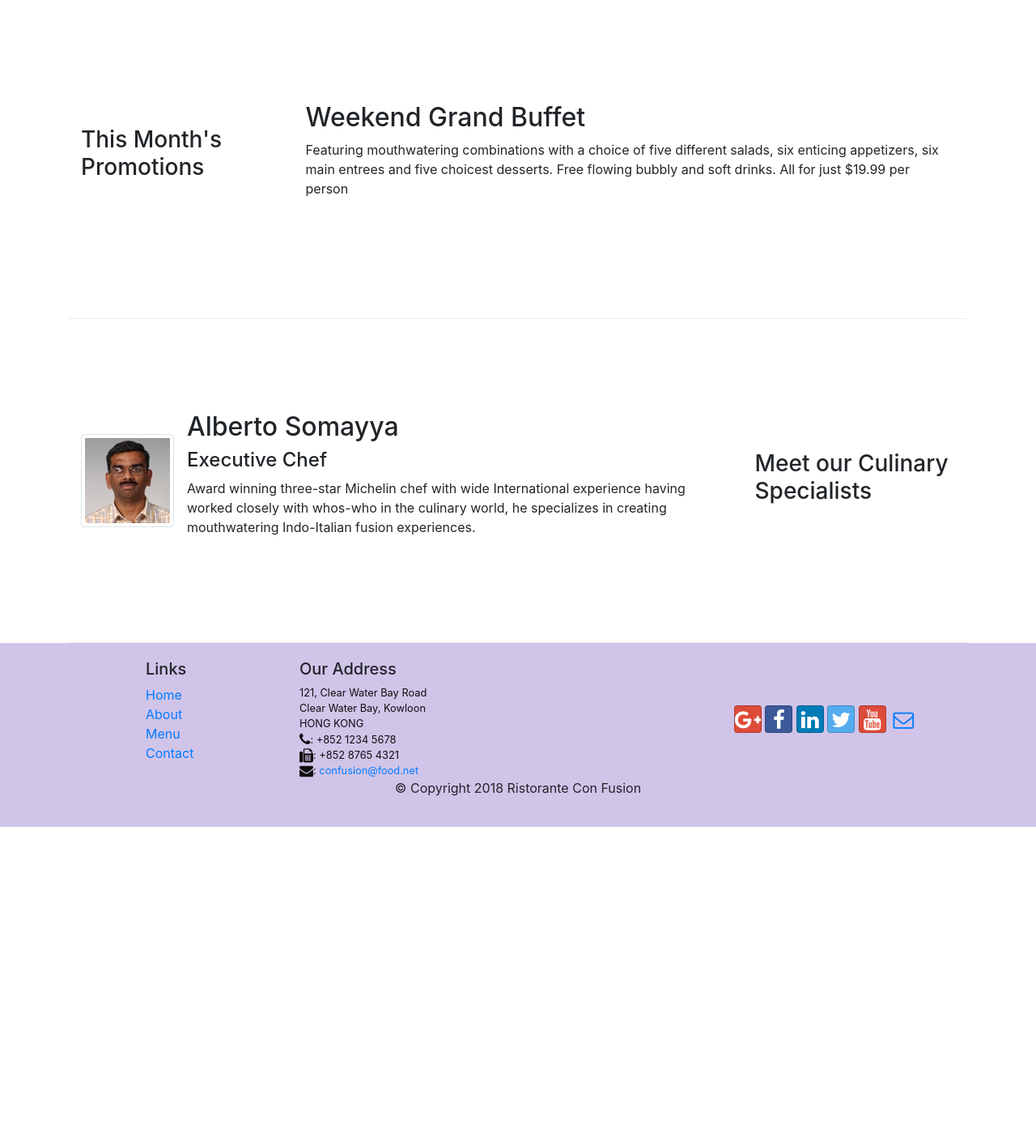
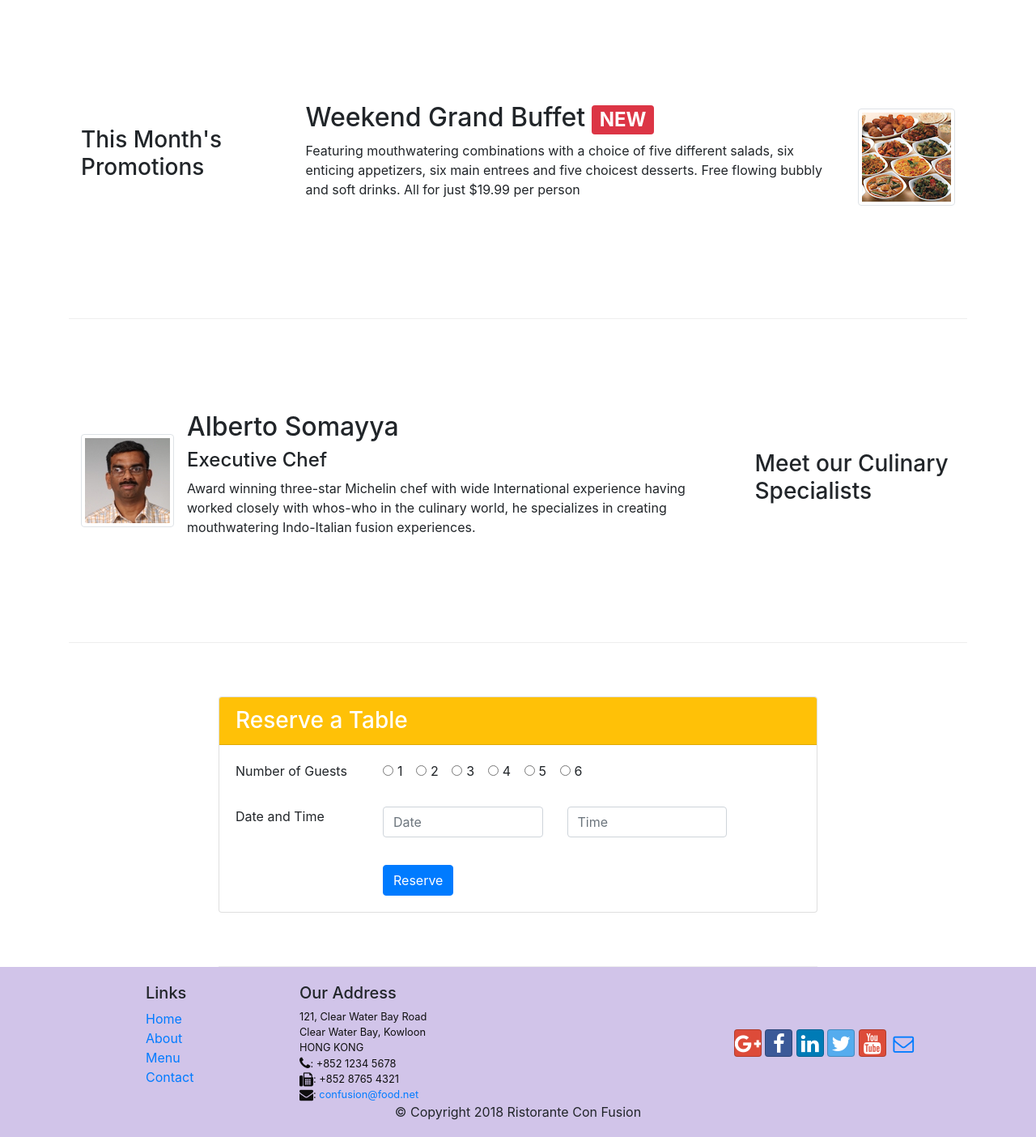
Before and after one commit to lakshyajit165/bootstrap_coursera, a website: page index.html in a window 1280 px wide. Shown: the part 740-2144 px from the top of the page at 81% size. Before the commit the page ends 1761 px from the top, so only its background shows below. Drawn offline with nearby package versions, Linux system fonts and the light colour scheme.

Commit message:
Assignment 2

```diff
--- a/css/styles.css
+++ b/css/styles.css
@@ -30,7 +30,13 @@ body{
     background: #9575CD ;
     color:floralwhite;
 }
-
+.badge{
+    margin-left:8px;
+}
+#table_link{
+    text-decoration:none;
+    color:black;
+}
 address{
     font-size:80%;
     margin:0px;
--- a/index.html
+++ b/index.html
@@ -48,6 +48,9 @@
                 <div class="col-12 col-sm align-self-center">
                     <img src="img/logo.png" class="img-fluid">
                 </div>
+                <div class="col-12 col-sm align-self-center">
+                    <button type="button" class="btn btn-warning btn-block"><a href="#table" id="table_link">Reserve Table</a></button>
+                </div>
             </div>
         </div>
     </header>
@@ -74,12 +77,18 @@
 
 
         <div class="row row-content align-items-center">
-            <div class="col-12 col-sm-4 col-md-3">
+            <div class="col-12 col-sm-4 order-sm-first col-md-3">
                 <h3>This Month's Promotions</h3>
             </div>
-            <div class="col col-sm col-md">
-                <h2>Weekend Grand Buffet</h2>
-                <p>Featuring mouthwatering combinations with a choice of five different salads, six enticing appetizers, six main entrees and five choicest desserts. Free flowing bubbly and soft drinks. All for just $19.99 per person </p>
+            <div class="col col-sm order-sm-first col-md">
+              <div class="media">
+                <div class="media-body">
+                    <h2 class="mt-0">Weekend Grand Buffet<span class="badge badge-danger">NEW</span></h2>
+                    <p class="d-none d-sm-block">Featuring mouthwatering combinations with a choice of five different salads, six enticing appetizers, six main entrees and five choicest desserts. Free flowing bubbly and soft drinks. All for just $19.99 per person </p>
+                </div>
+                <img class="d-flex ml-3 img-thumbnail align-self-center"
+                            src="img/buffet.png" alt="Uthappizza">
+              </div>
             </div>
         </div>
 
@@ -103,6 +112,68 @@
                 </div>
 
             </div>
+        </div>
+
+
+        <div class = "row row-content align-items-center col-lg-8 col-sm-12" id="table">
+
+                <div class="card">
+                    <h3 class="card-header bg-warning text-white">Reserve a Table</h3>
+                    <div class="card-body">
+                        <div class="row">
+                            <label class="col-lg-3 col-sm-12">Number of Guests</label>
+                            <div class="col-lg-9 col-sm-12">
+                                <div class="form-check form-check-inline">
+                                  <input class="form-check-input" type="radio" name="inlineRadioOptions" id="inlineRadio1" value="option1">
+                                  <label class="form-check-label" for="inlineRadio1">1</label>
+                                </div>
+                                <div class="form-check form-check-inline">
+                                  <input class="form-check-input" type="radio" name="inlineRadioOptions" id="inlineRadio2" value="option2">
+                                  <label class="form-check-label" for="inlineRadio2">2</label>
+                                </div>
+                                <div class="form-check form-check-inline">
+                                  <input class="form-check-input" type="radio" name="inlineRadioOptions" id="inlineRadio1" value="option1">
+                                  <label class="form-check-label" for="inlineRadio1">3</label>
+                                </div>
+                                <div class="form-check form-check-inline">
+                                  <input class="form-check-input" type="radio" name="inlineRadioOptions" id="inlineRadio2" value="option2">
+                                  <label class="form-check-label" for="inlineRadio2">4</label>
+                                </div>
+                                <div class="form-check form-check-inline">
+                                  <input class="form-check-input" type="radio" name="inlineRadioOptions" id="inlineRadio1" value="option1">
+                                  <label class="form-check-label" for="inlineRadio1">5</label>
+                                </div>
+                                <div class="form-check form-check-inline">
+                                  <input class="form-check-input" type="radio" name="inlineRadioOptions" id="inlineRadio2" value="option2">
+                                  <label class="form-check-label" for="inlineRadio2">6</label>
+                                </div>
+                            </div>
+
+                        </div>
+                        <br>
+                        <div class="row">
+                            <label class="form-label col-lg-3 col-sm-12">Date and Time</label>
+                            <div class="col-lg-9 col-sm-12">
+                                <div class="row">
+                                    <div class="col-lg-5 col-sm-12">
+                                      <input type="text" class="form-control" placeholder="Date">
+                                    </div>
+                                    <div class="col-lg-5 col-sm-12">
+                                      <input type="text" class="form-control" placeholder="Time">
+                                    </div>
+                                </div>
+                            </div>
+                            <br><br><br>
+                            <div class="col-lg-3 col-sm-12"></div>
+                            <div class="col-lg-9 col-sm-12">
+                                <button type="button" class="btn btn-primary">Reserve</button>
+                            </div>
+
+                        </div>
+
+                    </div>
+                </div>
+
         </div>
     </div>
 
```
